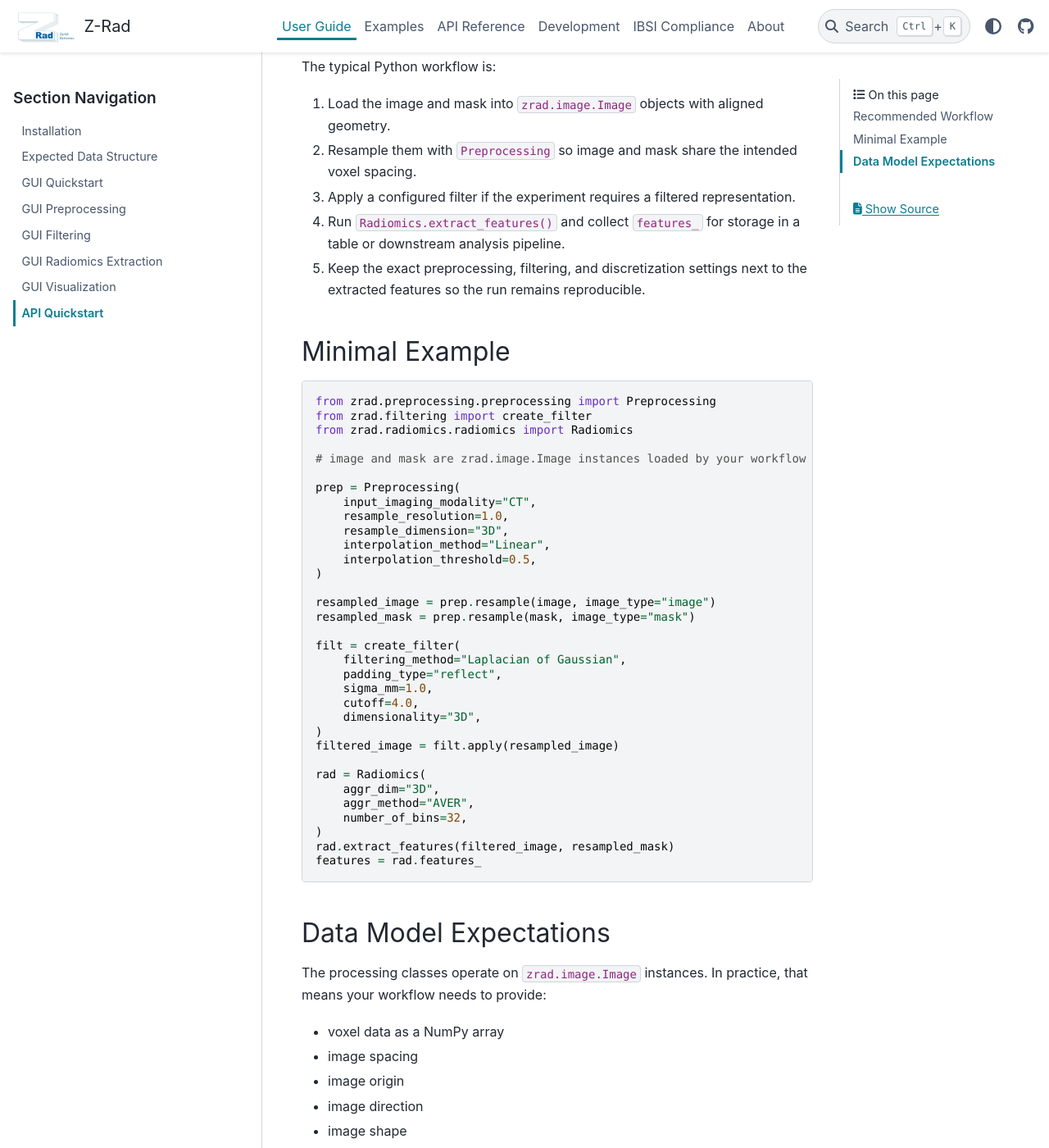
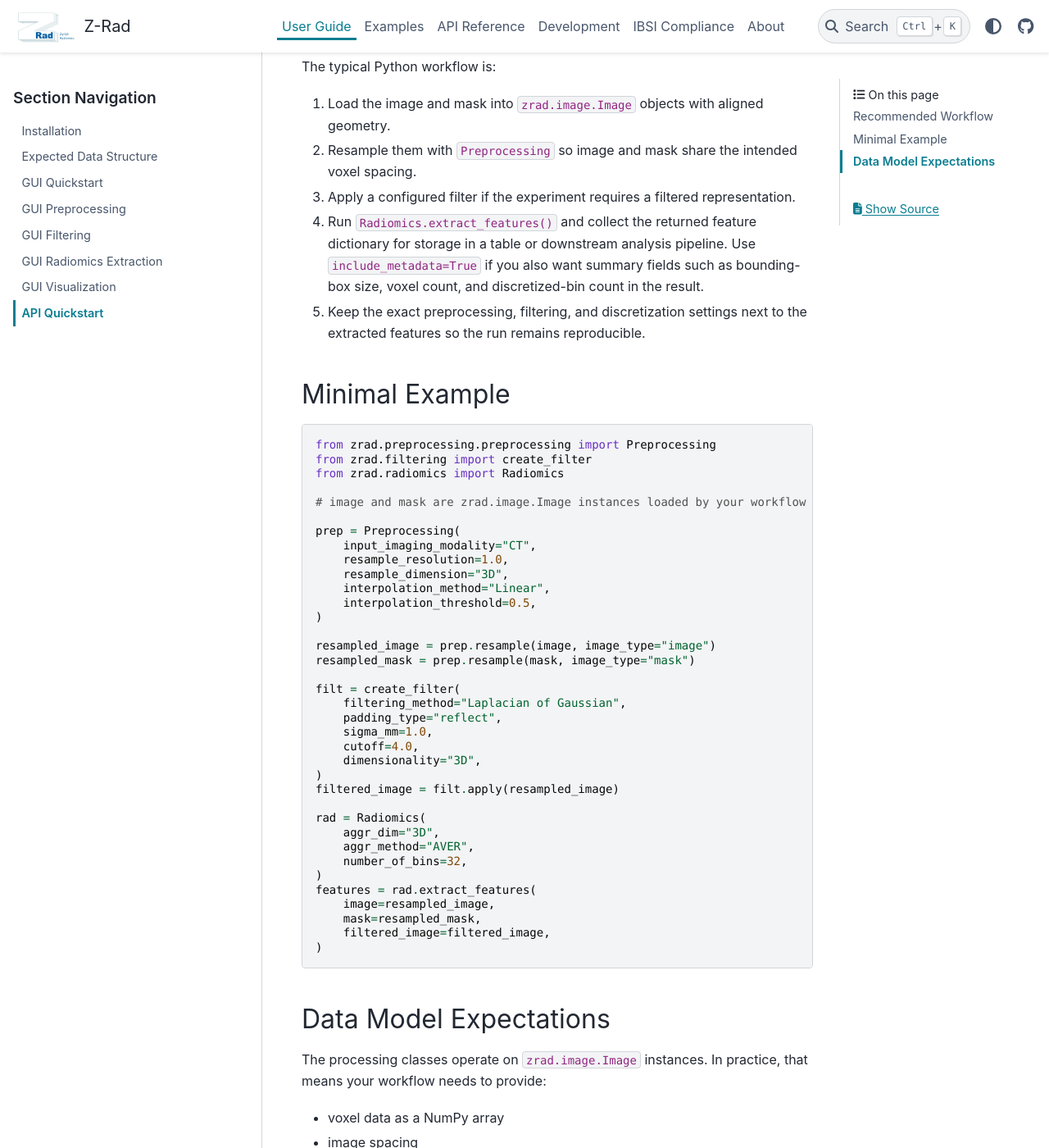
Before and after one commit to medical-physics-usz/z-rad, a Sphinx documentation site: the page built from docs/user/api_quickstart.rst, in a window 1280 px wide and 1400 px high, scrolled down 397 px. Shown: the whole window at 82% size. Built offline with Sphinx 7.4.7 and the PyData theme 0.15.4, drawn with Linux system fonts in a browser that asks for light colours.

Commit message:
Refresh radiomics user docs and API reference

```diff
--- a/docs/_templates/autosummary/module.rst
+++ b/docs/_templates/autosummary/module.rst
@@ -10,9 +10,6 @@ Spatial Filters
 {% elif fullname == 'zrad.filtering.wavelet' %}
 Wavelet Filters
 ==================
-{% elif fullname == 'zrad.radiomics.radiomics_definitions' %}
-Radiomics Definitions
-=====================
 {% else %}
 {{ fullname.split('.')[-1] | escape }}
 {{ fullname.split('.')[-1] | escape | underline }}
--- a/docs/user/api_quickstart.rst
+++ b/docs/user/api_quickstart.rst
@@ -18,8 +18,10 @@ The typical Python workflow is:
 2. Resample them with ``Preprocessing`` so image and mask share the intended
    voxel spacing.
 3. Apply a configured filter if the experiment requires a filtered representation.
-4. Run ``Radiomics.extract_features()`` and collect ``features_`` for storage
+4. Run ``Radiomics.extract_features()`` and collect the returned feature dictionary for storage
    in a table or downstream analysis pipeline.
+   Use ``include_metadata=True`` if you also want summary fields such as
+   bounding-box size, voxel count, and discretized-bin count in the result.
 5. Keep the exact preprocessing, filtering, and discretization settings next
    to the extracted features so the run remains reproducible.
 
@@ -30,7 +32,7 @@ Minimal Example
 
    from zrad.preprocessing.preprocessing import Preprocessing
    from zrad.filtering import create_filter
-   from zrad.radiomics.radiomics import Radiomics
+   from zrad.radiomics import Radiomics
 
    # image and mask are zrad.image.Image instances loaded by your workflow
 
@@ -59,8 +61,11 @@ Minimal Example
        aggr_method="AVER",
        number_of_bins=32,
    )
-   rad.extract_features(filtered_image, resampled_mask)
-   features = rad.features_
+   features = rad.extract_features(
+       image=resampled_image,
+       mask=resampled_mask,
+       filtered_image=filtered_image,
+   )
 
 Data Model Expectations
 -----------------------
--- a/docs/user/radiomics.rst
+++ b/docs/user/radiomics.rst
@@ -110,8 +110,9 @@ The output includes metadata such as:
 * voxel count
 * number of bins used for discretization
 
-At the API level, the extracted values are also exposed through the
-``features_`` dictionary.
+At the API level, ``Radiomics.extract_features(...)`` returns the extracted
+values directly as a dictionary. Summary fields such as bounding-box size,
+voxel count, and discretized-bin count are opt-in via ``include_metadata=True``.
 
 Practical Notes
 ---------------
```
Also changed, not shown: docs/reference/radiomics.rst (+11 -8 lines).
